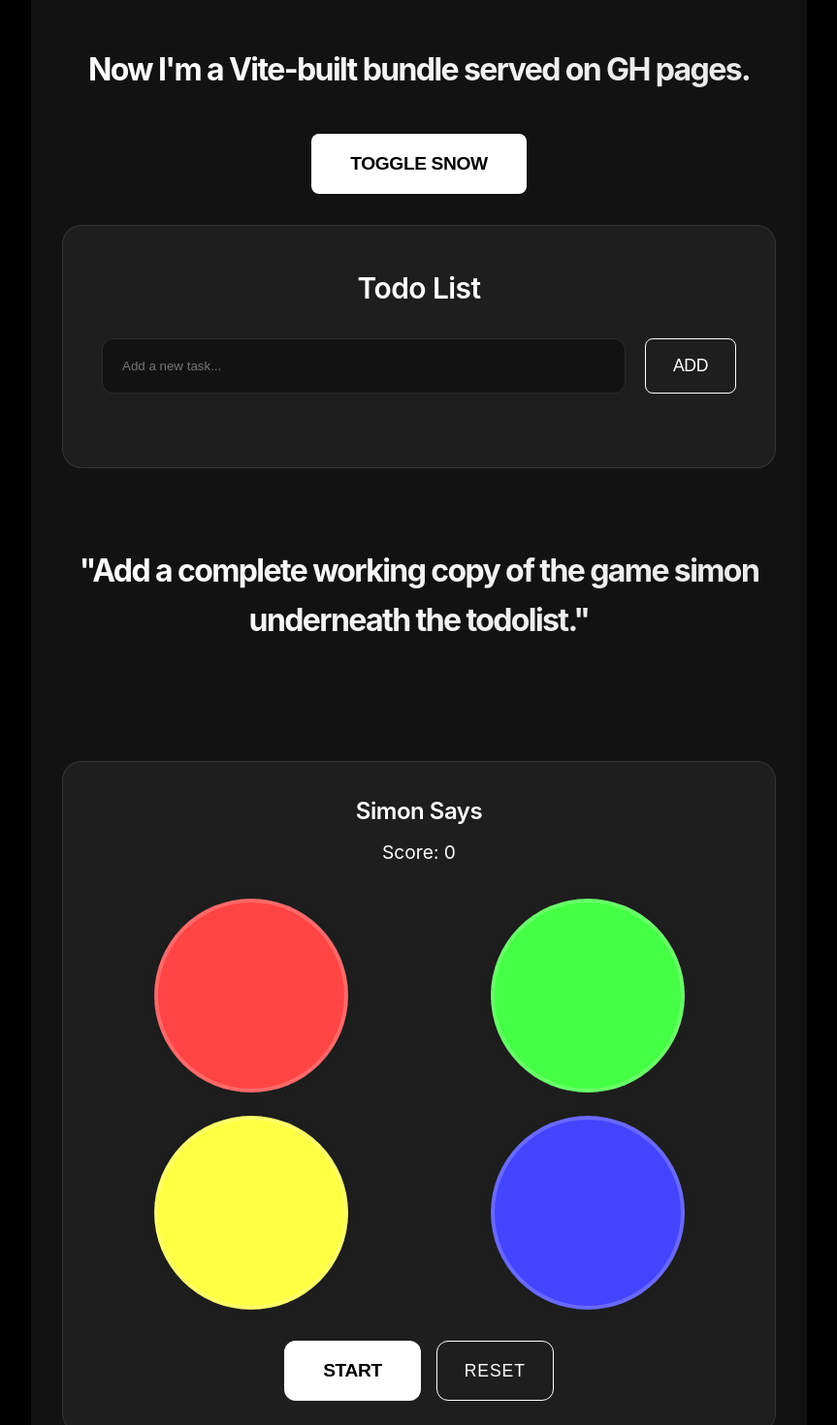
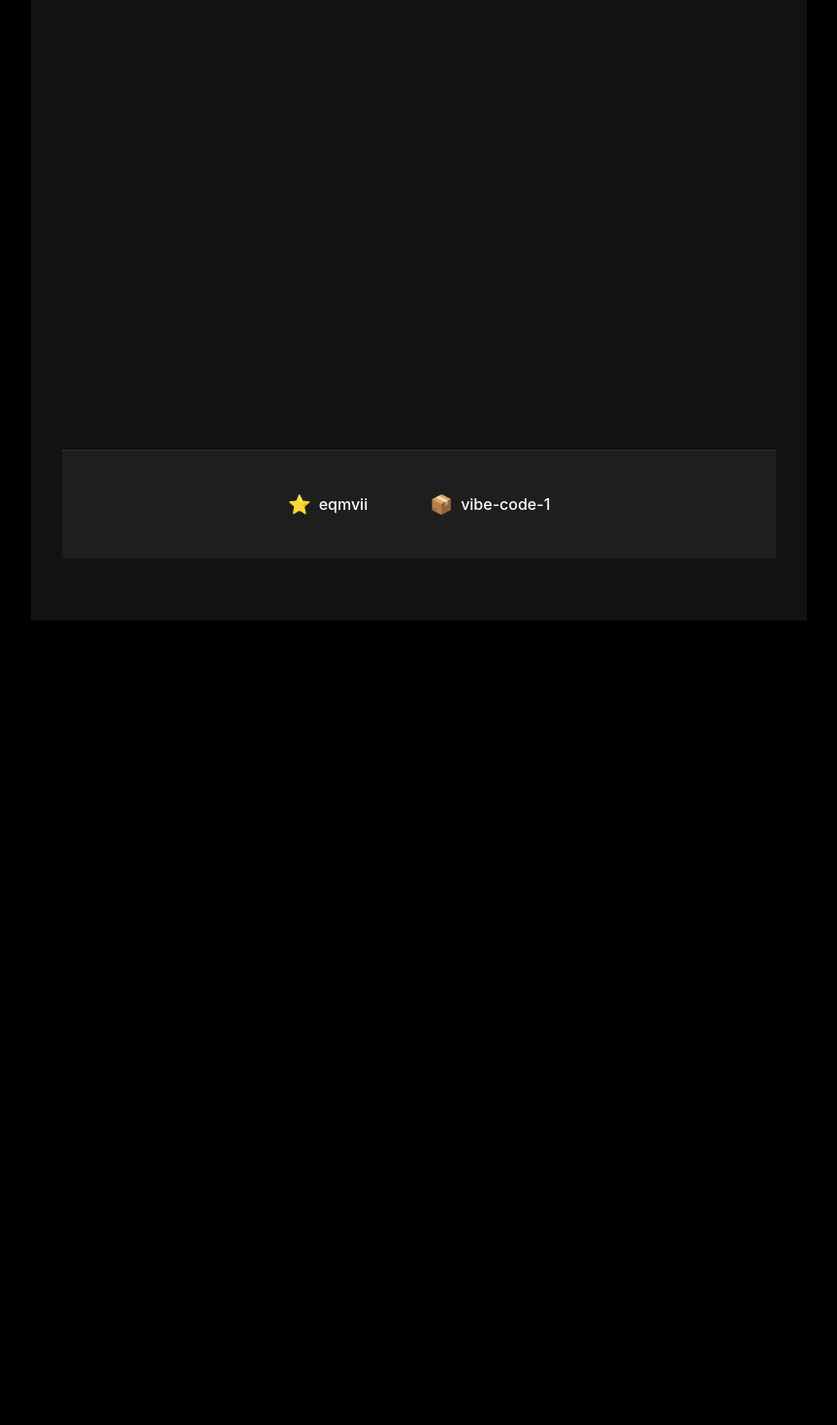
Before and after one commit to eqmvii/engagent-zero, a Vue app: page / in a window 1280 px wide. Shown: the part 160-1630 px from the top of the page at 97% size, without its empty margins (208-1071 px from the left). After the commit the page ends 800 px from the top, so only its background shows below. Built offline with nearby package versions, Linux system fonts and the light colour scheme.

Commit message:
blank page

```diff
--- a/src/App.vue
+++ b/src/App.vue
@@ -1,20 +1,6 @@
 <template>
   <div class="app-container" :class="{ 'strobing': strobing }">
-    <h2 class="title">👋 I was a Vue3 app served from a docker container on a windows machine without node installed.</h2>
-    <h2 class="title">Now I'm a Vite-built bundle served on GH pages.</h2>
-    <button @click="toggleMessage" class="button primary">Toggle Snow</button>
-    <p v-if="showMessage" class="message">{{ message }}</p>
-  <div v-if="showMessage" class="snow-container">
-    <div class="snowflake" v-for="i in 50" :key="i" :style="{
-      animationDelay: `${Math.random() * 5}s`,
-      left: `${Math.random() * 100}%`
-    }"></div>
-  </div>
-
     <div class="components-container">
-      <TodoList @todo-completed="startStrobe" />
-      <h2 class="title">"Add a complete working copy of the game simon underneath the todolist."</h2>
-      <SimonGame />
     </div>
     <footer class="footer">
       <div class="footer-content">
@@ -32,31 +18,12 @@
 </template>
 
 <script>
-import TodoList from './components/TodoList.vue'
-import SimonGame from './components/SimonGame.vue'
+
 
 export default {
-  components: {
-    TodoList,
-    SimonGame
-  },
+  components: {},
   data() {
-    return {
-      message: 'SWE-1-lite did this!',
-      showMessage: false,
-      strobing: false
-    }
-  },
-  methods: {
-    toggleMessage() {
-      this.showMessage = !this.showMessage
-    },
-    startStrobe() {
-      this.strobing = true
-      setTimeout(() => {
-        this.strobing = false
-      }, 3000)
-    }
+    return {}
   }
 }
 </script>
@@ -147,65 +114,7 @@ export default {
   width: 100%;
 }
 
-.button.primary {
-  background: var(--accent-color);
-  color: var(--background-primary);
-  padding: 1.25rem 2.5rem;
-  font-size: 1.2rem;
-  font-weight: 600;
-  letter-spacing: -0.02em;
-}
 
-.button.primary:hover {
-  background: var(--accent-hover);
-  transform: translateY(-2px);
-}
-
-.message {
-  color: var(--text-primary);
-  font-size: 1.5rem;
-  margin: 2rem 0;
-  padding: 1rem 2rem;
-  background: var(--background-primary);
-  border-radius: 8px;
-  box-shadow: 0 2px 4px rgba(0, 0, 0, 0.1);
-}
-
-.snow-container {
-  position: absolute;
-  top: 0;
-  left: 0;
-  width: 100%;
-  height: 100%;
-  pointer-events: none;
-  z-index: 1;
-}
-
-.snowflake {
-  position: absolute;
-  width: 3px;
-  height: 3px;
-  background: white;
-  border-radius: 50%;
-  animation: fall 5s linear infinite;
-  transform-origin: center center;
-  opacity: 0.7;
-}
-
-@keyframes fall {
-  0% {
-    transform: translateY(0) rotate(0deg);
-    opacity: 1;
-  }
-  100% {
-    transform: translateY(100vh) rotate(360deg);
-    opacity: 0;
-  }
-}
-
-.snowflake:nth-child(odd) {
-  background: rgba(255, 255, 255, 0.8);
-}
 
 .snowflake:nth-child(3n) {
   animation-duration: 3s;
--- a/src/components/SimonGame.vue
+++ /dev/null
@@ -1,197 +0,0 @@
-<template>
-  <div class="simon-container">
-    <div class="simon-header">
-      <h2>Simon Says</h2>
-      <div class="score">Score: {{ score }}</div>
-    </div>
-    <div class="simon-grid">
-      <div
-        v-for="(color, index) in colors"
-        :key="index"
-        :class="['simon-pad', color, { 'active': activePad === index }]"
-        @click="handlePadClick(index)"
-      ></div>
-    </div>
-    <div class="simon-controls">
-      <button @click="startGame" class="button primary">Start</button>
-      <button @click="resetGame" class="button secondary">Reset</button>
-    </div>
-  </div>
-</template>
-
-<script>
-export default {
-  data() {
-    return {
-      colors: ['red', 'green', 'yellow', 'blue'],
-      sequence: [],
-      currentStep: 0,
-      isPlaying: false,
-      activePad: null,
-      score: 0,
-      gameSpeed: 800
-    }
-  },
-  methods: {
-    startGame() {
-      this.resetGame()
-      this.generateSequence()
-      this.playSequence()
-    },
-    resetGame() {
-      this.sequence = []
-      this.currentStep = 0
-      this.score = 0
-      this.isPlaying = false
-    },
-    generateSequence() {
-      this.sequence.push(Math.floor(Math.random() * 4))
-      this.score = this.sequence.length - 1
-    },
-    async playSequence() {
-      this.isPlaying = true
-      // Clear any active pad state
-      this.activePad = null
-
-      // Add a small delay before starting the sequence
-      await this.sleep(500)
-
-      for (let i = 0; i < this.sequence.length; i++) {
-        await this.flashPad(this.sequence[i])
-        // Use gameSpeed for gap between flashes for consistency
-        await this.sleep(this.gameSpeed)
-      }
-
-      // Small delay before allowing player input
-      await this.sleep(500)
-      this.isPlaying = false
-    },
-    async flashPad(padIndex) {
-      this.activePad = padIndex
-      await this.sleep(this.gameSpeed)
-      this.activePad = null
-    },
-    sleep(ms) {
-      return new Promise(resolve => setTimeout(resolve, ms))
-    },
-    handlePadClick(padIndex) {
-      if (this.isPlaying) return
-
-      this.activePad = padIndex
-      setTimeout(() => {
-        this.activePad = null
-      }, this.gameSpeed)
-
-      if (padIndex === this.sequence[this.currentStep]) {
-        this.currentStep++
-
-        if (this.currentStep === this.sequence.length) {
-          this.generateSequence()
-          this.playSequence()
-          this.currentStep = 0
-        }
-      } else {
-        this.resetGame()
-      }
-    }
-  }
-}
-</script>
-
-<style scoped>
-.simon-container {
-  padding: 2rem;
-  border-radius: 20px;
-  background: var(--background-tertiary);
-  border: var(--glass-border);
-  margin: 2rem 0;
-  text-align: center;
-}
-
-.simon-header {
-  margin-bottom: 1.5rem;
-}
-
-.score {
-  margin-top: 0.5rem;
-  font-size: 1.2rem;
-  color: var(--text-primary);
-}
-
-.simon-grid {
-  display: grid;
-  grid-template-columns: repeat(2, minmax(0, 1fr));
-  gap: 1.5rem;
-  margin: 2rem 0;
-  justify-items: center;
-}
-
-.simon-pad {
-  aspect-ratio: 1;
-  border-radius: 50%;
-  cursor: pointer;
-  transition: all 0.2s ease;
-  width: 200px;
-  height: 200px;
-  border: 4px solid rgba(255, 255, 255, 0.2);
-  box-shadow: 0 0 10px rgba(0, 0, 0, 0.1);
-}
-
-.simon-pad:hover {
-  transform: scale(1.1);
-  box-shadow: 0 0 30px rgba(255, 255, 255, 0.3);
-}
-
-.simon-pad.active {
-  transform: scale(1.2);
-  box-shadow: 0 0 40px rgba(255, 255, 255, 0.4);
-  border-width: 6px;
-}
-
-.red {
-  background: #ff4444;
-}
-
-.green {
-  background: #44ff44;
-}
-
-.yellow {
-  background: #ffff44;
-}
-
-.blue {
-  background: #4444ff;
-}
-
-.simon-controls {
-  display: flex;
-  gap: 1rem;
-  justify-content: center;
-  margin-top: 1.5rem;
-}
-
-.button {
-  padding: 0.875rem 1.75rem;
-  border-radius: 12px;
-  font-size: 1.1rem;
-  cursor: pointer;
-  transition: all 0.2s ease;
-}
-
-.button.primary {
-  background: var(--accent-color);
-  color: var(--background-primary);
-}
-
-.button.secondary {
-  background: transparent;
-  border: 1px solid var(--accent-color);
-  color: var(--text-primary);
-}
-
-.button:hover {
-  transform: translateY(-2px);
-  box-shadow: 0 4px 6px rgba(0, 0, 0, 0.1);
-}
-</style>
--- a/src/components/TodoList.vue
+++ /dev/null
@@ -1,178 +0,0 @@
-<template>
-  <div class="todo-container">
-    <h2 class="section-title">Todo List</h2>
-    <div class="todo-input">
-      <input
-        v-model="newTodo"
-        @keyup.enter="addTodo"
-        type="text"
-        placeholder="Add a new task..."
-        class="input"
-      />
-      <button @click="addTodo" class="button secondary">Add</button>
-    </div>
-    <ul class="todo-list">
-      <li v-for="(todo, index) in todos" :key="index" class="todo-item">
-        <input
-          type="checkbox"
-          :checked="todo.completed"
-          @change="toggleTodo(index)"
-          class="todo-checkbox"
-        />
-        <span :class="{ 'completed': todo.completed }">{{ todo.text }}</span>
-        <button @click="removeTodo(index)" class="button remove">×</button>
-      </li>
-    </ul>
-  </div>
-</template>
-
-<script>
-export default {
-  data() {
-    return {
-      newTodo: '',
-      todos: []
-    }
-  },
-  methods: {
-    addTodo() {
-      if (this.newTodo.trim()) {
-        this.todos.push({
-          text: this.newTodo.trim(),
-          completed: false
-        })
-        this.newTodo = ''
-      }
-    },
-    toggleTodo(index) {
-      const isCompleted = this.todos[index].completed = !this.todos[index].completed
-      if (isCompleted) {
-        this.$emit('todo-completed')
-      }
-    },
-    removeTodo(index) {
-      this.todos.splice(index, 1)
-    }
-  }
-}
-</script>
-
-<style scoped>
-.todo-container {
-  padding: 2.5rem;
-  border-radius: 20px;
-  margin: 2rem 0;
-  background: var(--background-tertiary);
-  border: var(--glass-border);
-}
-
-.section-title {
-  color: var(--text-primary);
-  margin-bottom: 1.75rem;
-  font-size: 1.875rem;
-  font-weight: 600;
-  letter-spacing: -0.02em;
-}
-
-.todo-input {
-  display: flex;
-  gap: 1.25rem;
-  margin-bottom: 2.25rem;
-}
-
-.input {
-  flex: 1;
-  padding: 1.25rem;
-  border-radius: 12px;
-  background: var(--background-secondary);
-  color: var(--text-primary);
-  border: var(--glass-border);
-  transition: all var(--transition-duration) ease;
-}
-
-.input:focus {
-  outline: none;
-  border-color: var(--accent-color);
-  box-shadow: 0 0 0 2px rgba(255, 255, 255, 0.15);
-}
-
-.button.secondary {
-  background: transparent;
-  border: 1px solid var(--accent-color);
-  color: var(--text-primary);
-  padding: 0.875rem 1.75rem;
-  font-size: 1.1rem;
-  font-weight: 500;
-  letter-spacing: -0.02em;
-}
-
-.button.secondary:hover {
-  background: rgba(255, 255, 255, 0.1);
-  transform: translateY(-2px);
-}
-
-.todo-list {
-  list-style: none;
-  padding: 0;
-}
-
-.todo-item {
-  display: flex;
-  align-items: center;
-  padding: 1.5rem;
-  border-bottom: 1px solid var(--border-color);
-  transition: all var(--transition-duration) ease;
-}
-
-.todo-item:last-child {
-  border-bottom: none;
-}
-
-.todo-item:hover {
-  background: rgba(255, 255, 255, 0.05);
-  transform: translateY(-2px);
-}
-
-.todo-checkbox {
-  margin-right: 1.25rem;
-  width: 1.5rem;
-  height: 1.5rem;
-  accent-color: var(--accent-color);
-  border: 2px solid var(--text-quaternary);
-  border-radius: 4px;
-}
-
-.todo-checkbox:checked {
-  border-color: var(--accent-color);
-}
-
-.todo-item-text {
-  flex: 1;
-  font-size: 1.1rem;
-  line-height: 1.5;
-  color: var(--text-primary);
-}
-
-.completed {
-  text-decoration: line-through;
-  color: var(--text-quaternary);
-  opacity: 0.8;
-  transition: all var(--transition-duration) ease;
-}
-
-.button.remove {
-  margin-left: auto;
-  background: transparent;
-  border: none;
-  color: var(--text-quaternary);
-  font-size: 1.75rem;
-  padding: 0.75rem;
-  transition: all var(--transition-duration) ease;
-}
-
-.button.remove:hover {
-  color: var(--text-secondary);
-  background: rgba(255, 255, 255, 0.1);
-  transform: translateY(-2px);
-}
-</style>
```
Also changed, not shown: 1 other file (tests, documents, lock files or other folders).
